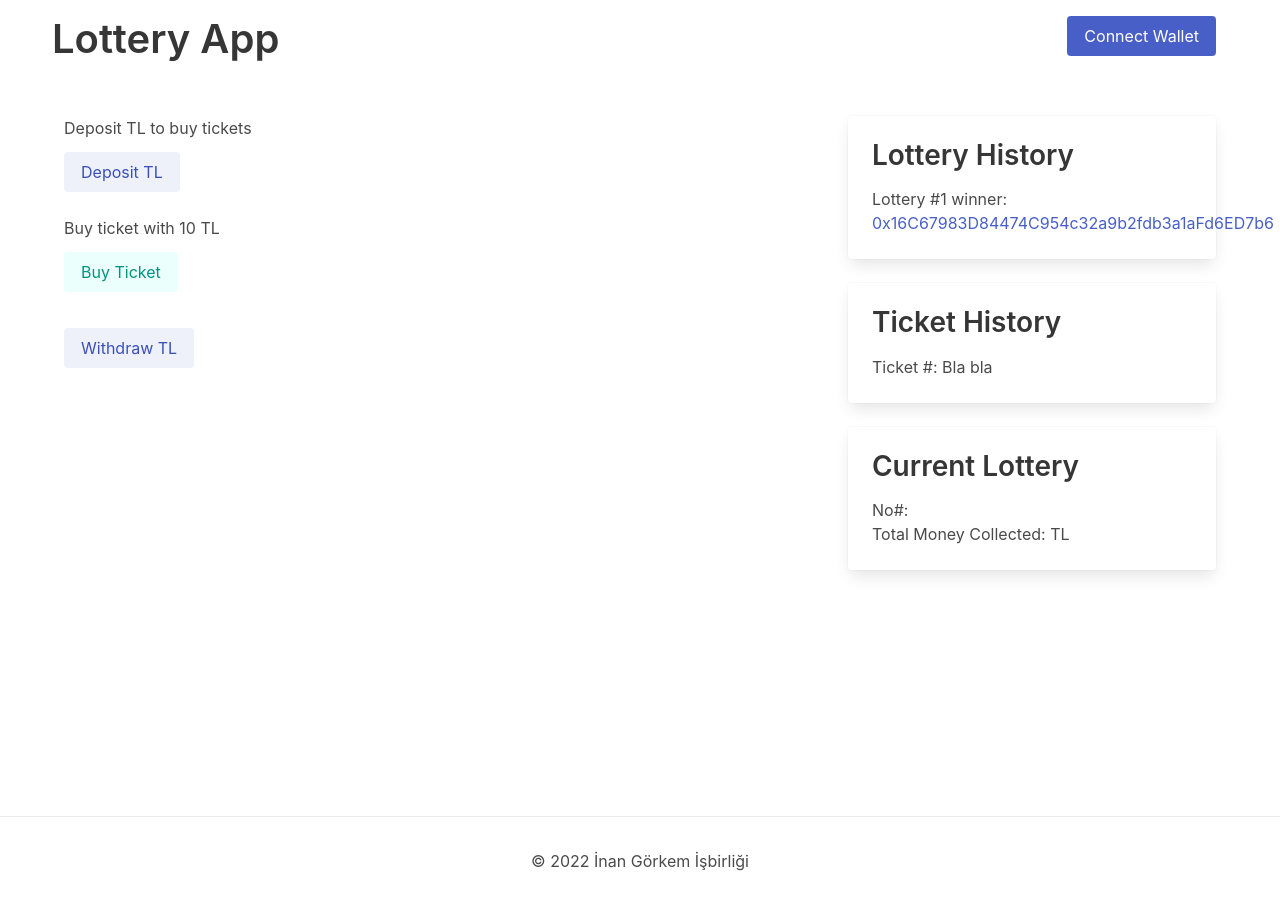
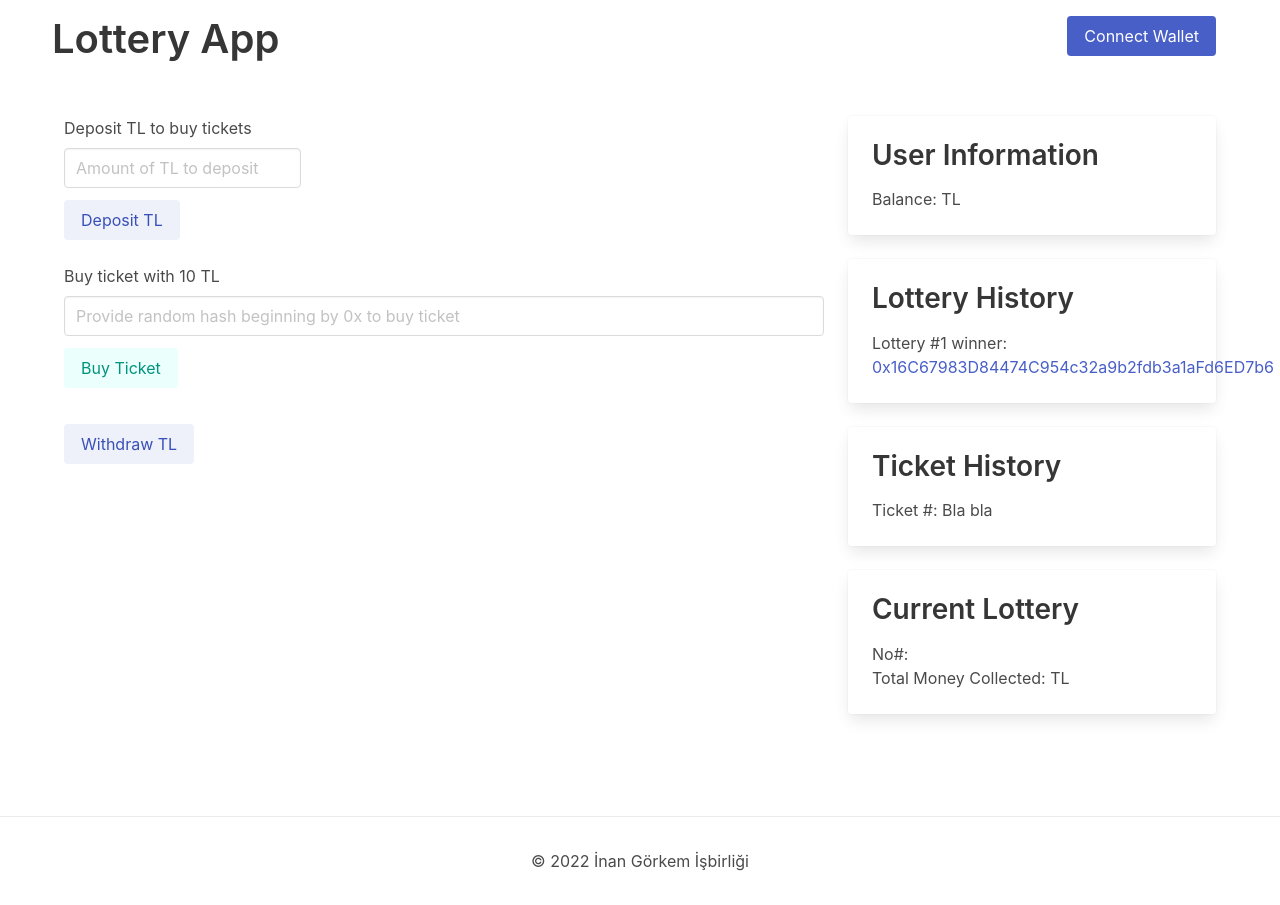
Before and after one commit to orhungorkem/LotterySmartContract, a Next.js app in the folder lotteryapp/: page / in a window 1280 px wide. Built offline with nearby package versions, Linux system fonts and the light colour scheme.

Commit message:
buy ticket, get balance added

```diff
--- a/lotteryapp/pages/index.js
+++ b/lotteryapp/pages/index.js
@@ -22,7 +22,9 @@ import lotteryContract from '../blockchain/lottery'
 //1.41 ifle check etme renderlarken
 //2.11 de json objesine alıyor bilgiyi ve basacak, ith winning ticketta falan işe yarar
 //2.32 account change should be updated sometimes, sorun olursa aklına gelsin
-//tutorialda userdan input alma yok, kendimiz bulucaz
+//depositTl için input aldıktan sonra inputa girilen amount silinmiyor bakılabilir
+//ayrıca infolar güncellenmiyor tekrar connectvalleta basmadan
+
 
 export default function Home() {
 
@@ -33,12 +35,16 @@ export default function Home() {
   const [error, setError] = useState('');
   const [successMsg, setSuccessMsg] = useState('');
   const [lotteryNo, setLotteryNo] = useState();
+  const [depositamount, setDepositamount] = useState();
+  const [balance, setBalance] = useState();
+  const [hash, setHash] = useState();
 
   useEffect(() => {  //lotteryNo ve totalmoney otomatik çekiliyor, burayı bir fonksiyonda toparlayıp tüm fonksiyonların içinde çağıradabiliriz
 
     if (lc) {
       const resultInSeconds= Math.floor(new Date().getTime() / 1000);
       getLotteryNo(resultInSeconds);
+      getBalanceHandler();
     }
     if (lc && lotteryNo) getTotalLotteryMoneyCollected(lotteryNo);
   }, [lc, lotteryMoney, lotteryNo])
@@ -56,7 +62,26 @@ export default function Home() {
   const depositTLHandler = async (amount) => {   //şimdilik default 10 veriyoruz ama ui dan parametre almak lazım
     try{
       await lc.methods.depositTL(amount).send({from: account});  //adam buraya gas value falan da yazdı ama lazım mı
-      setSuccessMsg('Deposit Successful');   //daha onaylamadan basıyor aq
+      setSuccessMsg('Deposit Successful');
+      setError("");
+      setDepositamount("");
+    }
+    catch(err){
+      setError(err.message)
+      setSuccessMsg("");
+      setDepositamount("");
+    }
+  }
+
+  const getBalanceHandler = async () => {
+    const balance = await lc.methods.getBalance().call({from: account});
+    setBalance(balance);
+  }
+
+  const buyTicketHandler = async (hashrndnumber) => {
+    try{
+      await lc.methods.buyTicket(hashrndnumber).send({from: account});
+      setSuccessMsg('Bought Ticket Successfully');
       setError("");
     }
     catch(err){
@@ -130,19 +155,70 @@ export default function Home() {
                   </div>
                 </section>
 
+
+
+
                 <section className='mt-5'>
                   <p>Deposit TL to buy tickets</p>
-                  <div onClick={() => depositTLHandler(10)} className='button is-link is-light mt-3'> Deposit TL</div>
-                </section>
+
+
+                  <div class="columns">
+                    <div class="column is-one-third">
+                      <section className='mt-2'>
+                      <div class="field">
+                      <div class="control">
+                        <input class="input" type="text" placeholder="Amount of TL to deposit" onChange={e => setDepositamount(e.target.value)}>
+                        </input>
+                      </div>
+                    </div>
+                    </section>
+                      <div onClick={() => depositTLHandler(depositamount)} className='button is-link is-light mt-3'> Deposit TL</div>
+                      </div>
+                    </div>
+                  </section>
+
+
+
                 <section className='mt-5'>
                   <p>Buy ticket with 10 TL</p>
-                  <div className='button is-primary is-light mt-3'> Buy Ticket</div>
-                </section>
+                  <section className='mt-2'>
+                      <div class="field">
+                      <div class="control">
+                        <input class="input" type="text" placeholder="Provide random hash beginning by 0x to buy ticket" onChange={e => setHash(e.target.value)}>
+                        </input>
+                      </div>
+                    </div>
+                    </section>
+                      <div onClick={() => buyTicketHandler(hash)} className='button is-primary is-light mt-3'> Buy Ticket</div>
+
+
+
                 <section className='mt-5'>
                   <div className='button is-link is-light mt-3'> Withdraw TL</div>
+                  </section>
                 </section>
+
+
               </div>
+
+
               <div className='${styles.lotteryinfo} column is-one-third'>
+
+                <section className='mt-5'>
+                  <div className='card'>
+                    <div className='card-content'>
+                      <div className='content'>
+                        <h2>User Information</h2>
+                        <div className='history-entry'>
+                          <div>Balance: {balance} TL</div>
+                        </div>
+                      </div>
+                    </div>
+                  </div>
+                  </section>
+
+
+
                 <section className='mt-5'>
                   <div className='card'>
                     <div className='card-content'>
```
